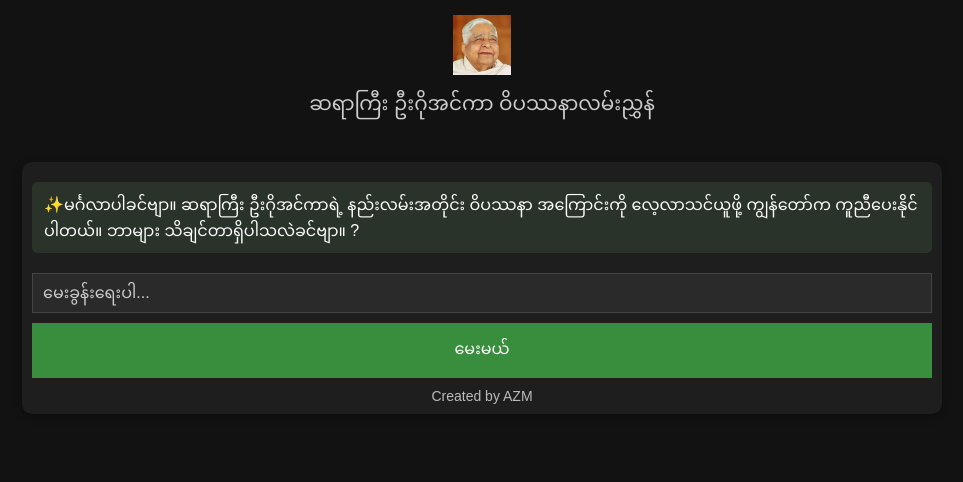
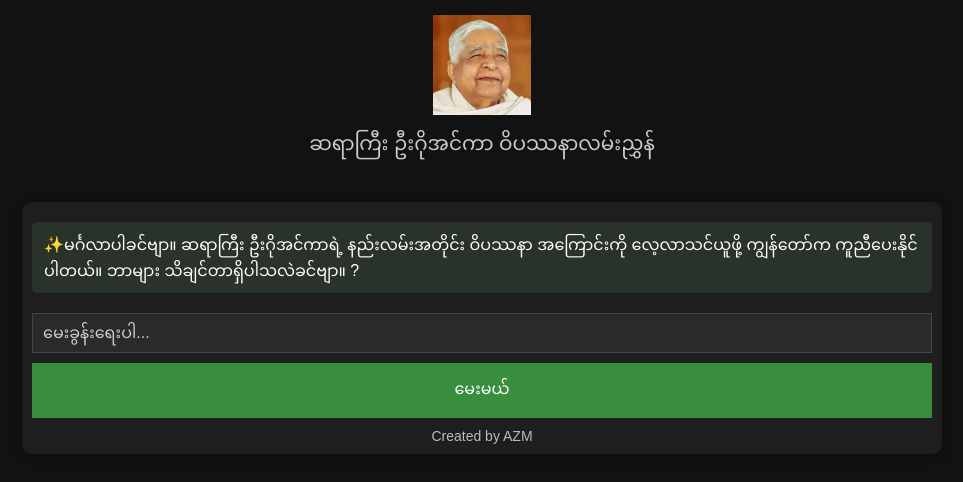
Before and after one commit to koazmin/-S.N.-Goenka-Vipassana-Guide-Burmese-Language-, a plain HTML site: page index.html in a window 1280 px wide. Shown: the whole page, without its empty margins (158-1121 px from the left). Drawn offline with Linux system fonts and the light colour scheme.

Commit message:
Update index.html

```diff
--- a/index.html
+++ b/index.html
@@ -75,7 +75,7 @@
     }
 
     #logo-container img {
-      max-height: 60px;
+      max-height: 100px;
     }
 
     #subtitle {
```
